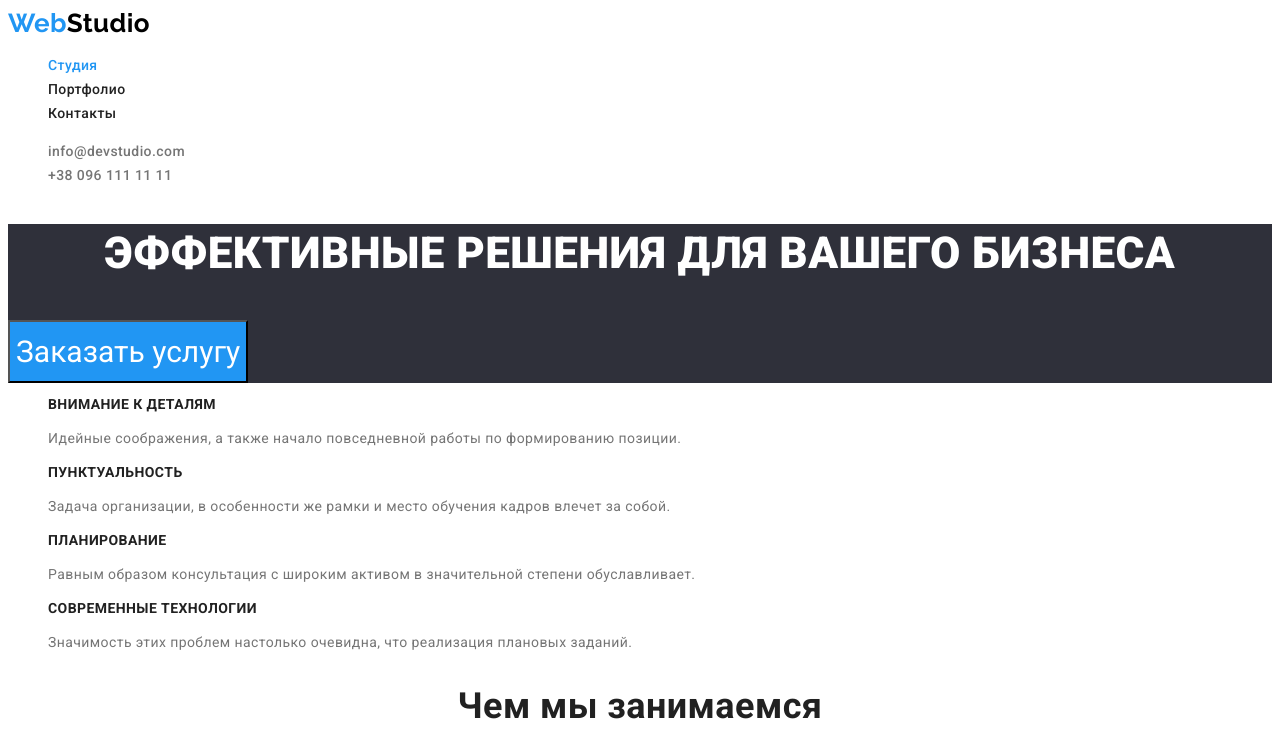
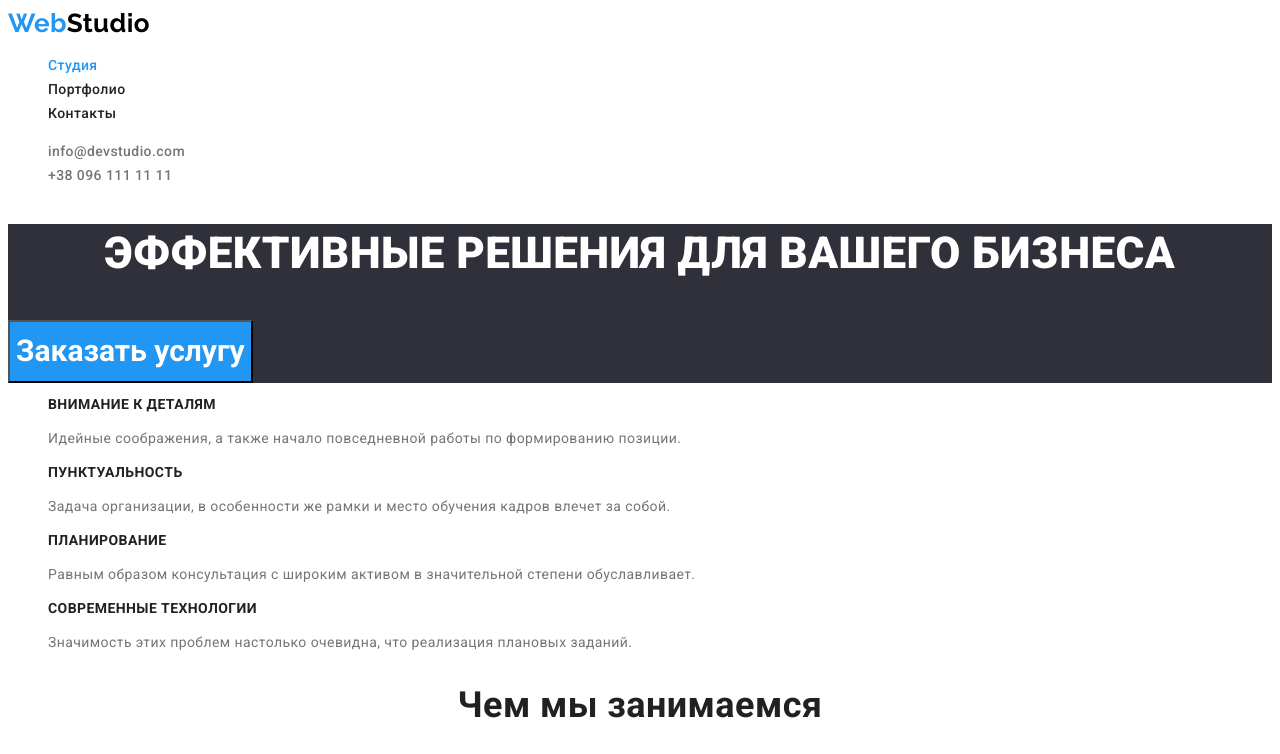
Before and after one commit to iberezhnyi/goit-markup-hw-02, a plain HTML site: page index.html in a window 1280 px wide. Shown: the top 754 px of the page. Drawn offline with Linux system fonts and the light colour scheme.

Commit message:
change button

```diff
--- a/css/styles.css
+++ b/css/styles.css
@@ -147,8 +147,10 @@
     background-color: var(--accent-color);
     color: var(--primary-white-color);
     font-family: inherit;
+    font-weight: 700;
     font-size: 30px;
-    line-height: 1.9;
+    line-height: 1.88;
+    text-align: center;
     cursor: pointer;
 }
 
```
